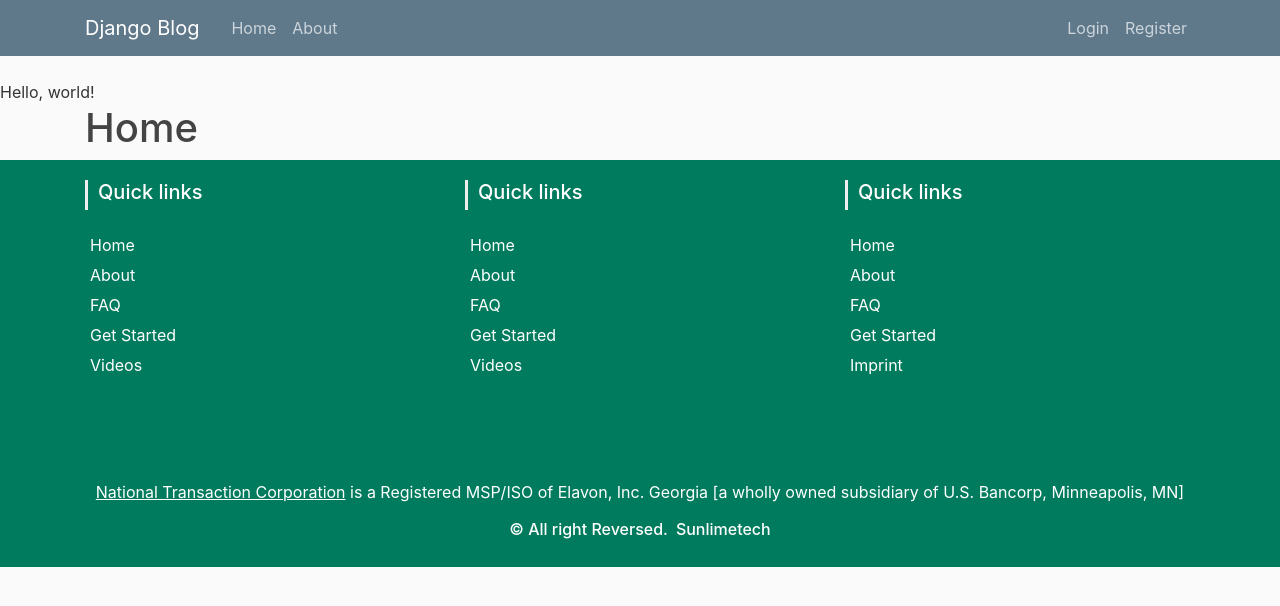
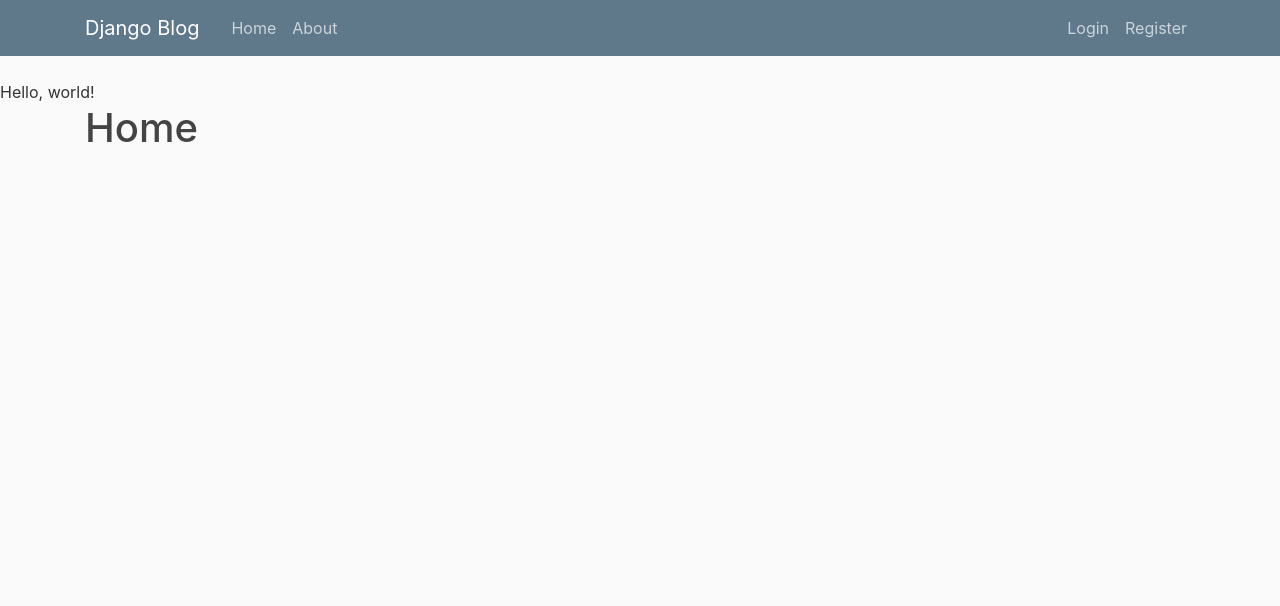
Before and after one commit to Jalees-Jahanzaib/Digital-Office, a Django app: page /blog in a window 1280 px wide. Shown: the top 606 px of the page. Run offline with Django 3.2, Linux system fonts and the light colour scheme; some libraries are stand-ins or nearby versions.

Commit message:
No footer

```diff
--- a/blog/static/blog/main.css
+++ b/blog/static/blog/main.css
@@ -6,13 +6,6 @@ body {
 
   h1, h2, h3, h4, h5, h6 {
     color: #444444;
-  }
-  #page-content {
-    flex: 1 0 auto;
-  }
-
-  #sticky-footer {
-    flex-shrink: 0;
   }
 
   ul {
@@ -89,78 +82,3 @@ body {
   .account-heading {
     font-size: 2.5rem;
   }
-  /* Footer */
-@import url('https://maxcdn.bootstrapcdn.com/font-awesome/4.7.0/css/font-awesome.min.css');
-section {
-    padding: 20px 0;
-}
-
-section .section-title {
-    text-align: center;
-    color: #007b5e;
-    margin-bottom: 50px;
-    text-transform: uppercase;
-}
-#footer {
-    background: #007b5e !important;
-}
-#footer h5{
-	padding-left: 10px;
-    border-left: 3px solid #eeeeee;
-    padding-bottom: 6px;
-    margin-bottom: 20px;
-    color:#ffffff;
-}
-#footer a {
-    color: #ffffff;
-    text-decoration: none !important;
-    background-color: transparent;
-    -webkit-text-decoration-skip: objects;
-}
-#footer ul.social li{
-	padding: 3px 0;
-}
-#footer ul.social li a i {
-    margin-right: 5px;
-	font-size:25px;
-	-webkit-transition: .5s all ease;
-	-moz-transition: .5s all ease;
-	transition: .5s all ease;
-}
-#footer ul.social li:hover a i {
-	font-size:30px;
-	margin-top:-10px;
-}
-#footer ul.social li a,
-#footer ul.quick-links li a{
-	color:#ffffff;
-}
-#footer ul.social li a:hover{
-	color:#eeeeee;
-}
-#footer ul.quick-links li{
-	padding: 3px 0;
-	-webkit-transition: .5s all ease;
-	-moz-transition: .5s all ease;
-	transition: .5s all ease;
-}
-#footer ul.quick-links li:hover{
-	padding: 3px 0;
-	margin-left:5px;
-	font-weight:700;
-}
-#footer ul.quick-links li a i{
-	margin-right: 5px;
-}
-#footer ul.quick-links li:hover a i {
-    font-weight: 700;
-}
-
-@media (max-width:767px){
-	#footer h5 {
-    padding-left: 0;
-    border-left: transparent;
-    padding-bottom: 0px;
-    margin-bottom: 10px;
-}
-}
--- a/blog/templates/blog/base.html
+++ b/blog/templates/blog/base.html
@@ -5,12 +5,10 @@
     <!-- Required meta tags -->
     <meta charset="utf-8">
     <meta name="viewport" content="width=device-width, initial-scale=1, shrink-to-fit=no">
-    <link href="//maxcdn.bootstrapcdn.com/bootstrap/4.0.0/css/bootstrap.min.css" rel="stylesheet" id="bootstrap-css">
 
     <!-- Bootstrap CSS -->
     <link rel="stylesheet" href="https://maxcdn.bootstrapcdn.com/bootstrap/4.0.0/css/bootstrap.min.css" integrity="sha384-Gn5384xqQ1aoWXA+058RXPxPg6fy4IWvTNh0E263XmFcJlSAwiGgFAW/dAiS6JXm" crossorigin="anonymous">
 <link rel="stylesheet"  type="text/css" href="{% static 'blog/main.css' %}"
-
     <title>Hello, world!</title>
   </head>
   <body>
@@ -39,61 +37,7 @@
     {% block content %} {% endblock %}
 
 </div>
-<section id="footer">
-    <div class="container">
-        <div class="row text-center text-xs-center text-sm-left text-md-left">
-            <div class="col-xs-12 col-sm-4 col-md-4">
-                <h5>Quick links</h5>
-                <ul class="list-unstyled quick-links">
-                    <li><a href="javascript:void();"><i class="fa fa-angle-double-right"></i>Home</a></li>
-                    <li><a href="javascript:void();"><i class="fa fa-angle-double-right"></i>About</a></li>
-                    <li><a href="javascript:void();"><i class="fa fa-angle-double-right"></i>FAQ</a></li>
-                    <li><a href="javascript:void();"><i class="fa fa-angle-double-right"></i>Get Started</a></li>
-                    <li><a href="javascript:void();"><i class="fa fa-angle-double-right"></i>Videos</a></li>
-                </ul>
-            </div>
-            <div class="col-xs-12 col-sm-4 col-md-4">
-                <h5>Quick links</h5>
-                <ul class="list-unstyled quick-links">
-                    <li><a href="javascript:void();"><i class="fa fa-angle-double-right"></i>Home</a></li>
-                    <li><a href="javascript:void();"><i class="fa fa-angle-double-right"></i>About</a></li>
-                    <li><a href="javascript:void();"><i class="fa fa-angle-double-right"></i>FAQ</a></li>
-                    <li><a href="javascript:void();"><i class="fa fa-angle-double-right"></i>Get Started</a></li>
-                    <li><a href="javascript:void();"><i class="fa fa-angle-double-right"></i>Videos</a></li>
-                </ul>
-            </div>
-            <div class="col-xs-12 col-sm-4 col-md-4">
-                <h5>Quick links</h5>
-                <ul class="list-unstyled quick-links">
-                    <li><a href="javascript:void();"><i class="fa fa-angle-double-right"></i>Home</a></li>
-                    <li><a href="javascript:void();"><i class="fa fa-angle-double-right"></i>About</a></li>
-                    <li><a href="javascript:void();"><i class="fa fa-angle-double-right"></i>FAQ</a></li>
-                    <li><a href="javascript:void();"><i class="fa fa-angle-double-right"></i>Get Started</a></li>
-                    <li><a href="https://wwwe.sunlimetech.com" title="Design and developed by"><i class="fa fa-angle-double-right"></i>Imprint</a></li>
-                </ul>
-            </div>
-        </div>
-        <div class="row">
-            <div class="col-xs-12 col-sm-12 col-md-12 mt-2 mt-sm-5">
-                <ul class="list-unstyled list-inline social text-center">
-                    <li class="list-inline-item"><a href="javascript:void();"><i class="fa fa-facebook"></i></a></li>
-                    <li class="list-inline-item"><a href="javascript:void();"><i class="fa fa-twitter"></i></a></li>
-                    <li class="list-inline-item"><a href="javascript:void();"><i class="fa fa-instagram"></i></a></li>
-                    <li class="list-inline-item"><a href="javascript:void();"><i class="fa fa-google-plus"></i></a></li>
-                    <li class="list-inline-item"><a href="javascript:void();" target="_blank"><i class="fa fa-envelope"></i></a></li>
-                </ul>
-            </div>
-            </hr>
-        </div>
-        <div class="row">
-            <div class="col-xs-12 col-sm-12 col-md-12 mt-2 mt-sm-2 text-center text-white">
-                <p><u><a href="https://www.nationaltransaction.com/">National Transaction Corporation</a></u> is a Registered MSP/ISO of Elavon, Inc. Georgia [a wholly owned subsidiary of U.S. Bancorp, Minneapolis, MN]</p>
-                <p class="h6">&copy All right Reversed.<a class="text-green ml-2" href="https://www.sunlimetech.com" target="_blank">Sunlimetech</a></p>
-            </div>
-            </hr>
-        </div>
-    </div>
-</section>
+
     <!-- Optional JavaScript -->
     <!-- jQuery first, then Popper.js, then Bootstrap JS -->
     <script src="https://code.jquery.com/jquery-3.2.1.slim.min.js" integrity="sha384-KJ3o2DKtIkvYIK3UENzmM7KCkRr/rE9/Qpg6aAZGJwFDMVNA/GpGFF93hXpG5KkN" crossorigin="anonymous"></script>
```
